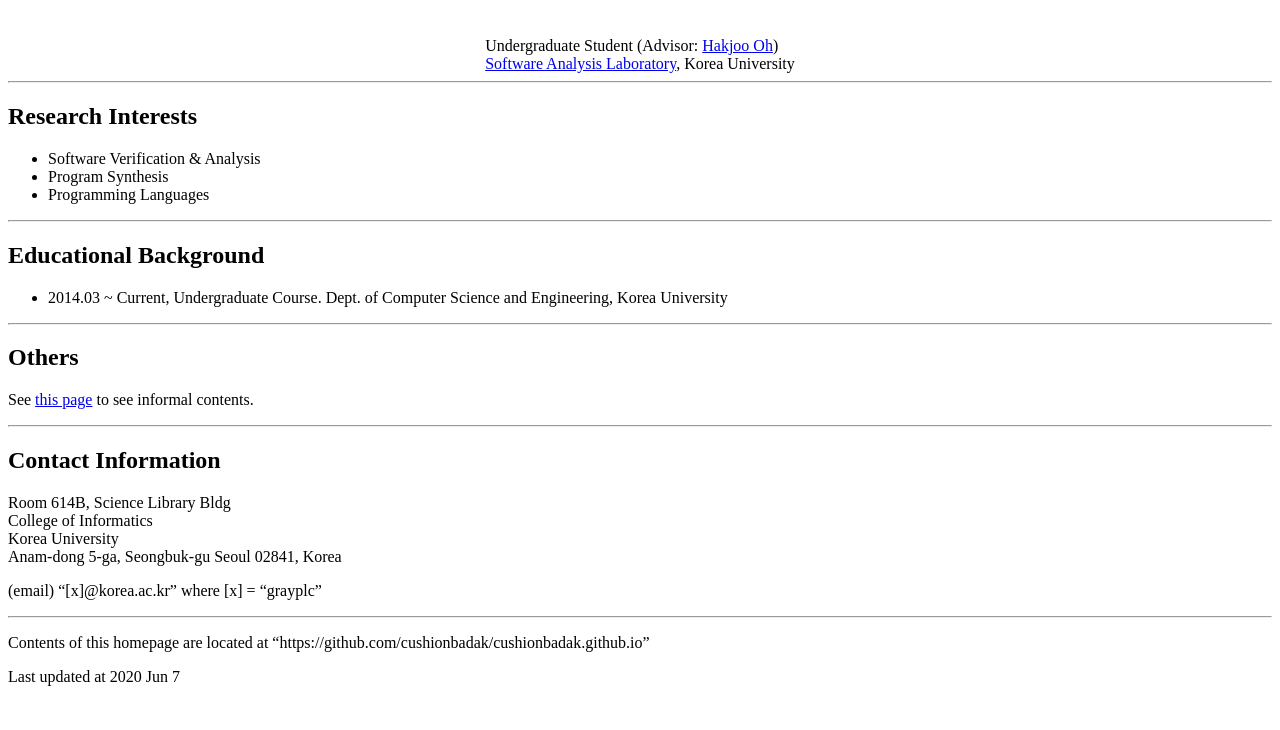
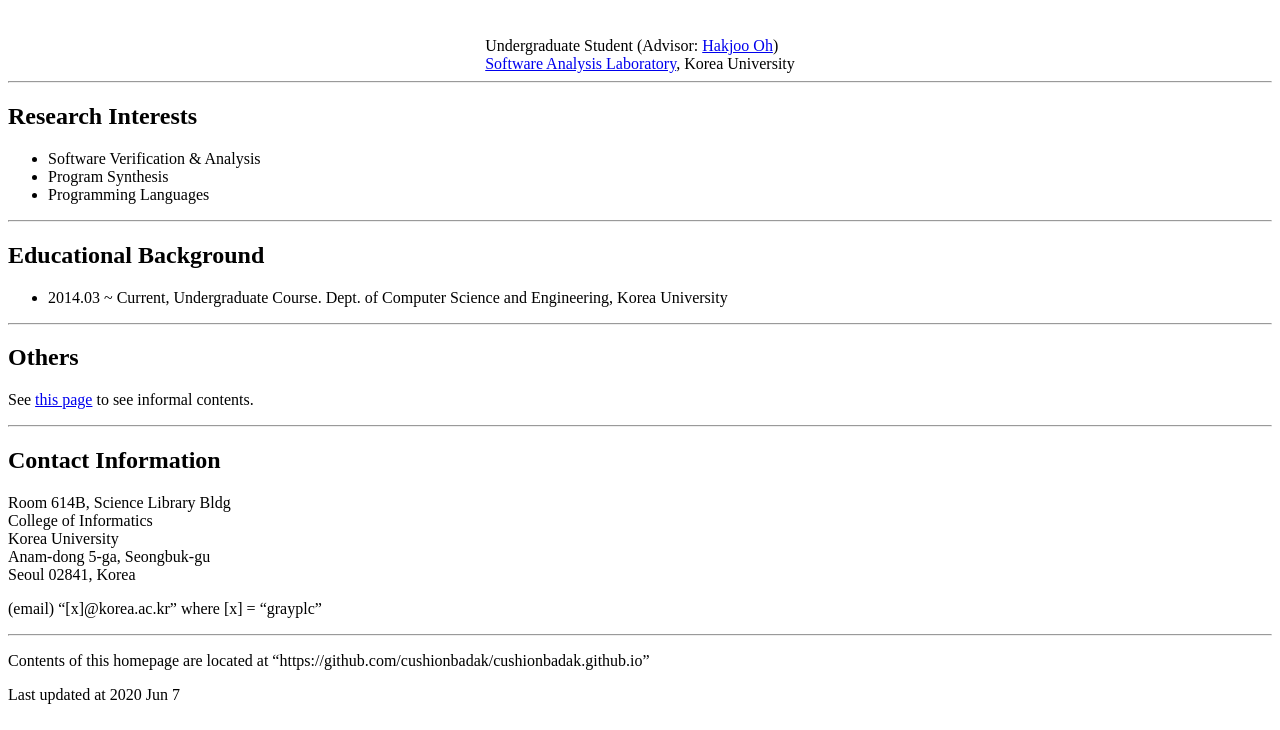
Before and after one commit to cushionbadak/cushionbadak.github.io, a plain HTML site: page index.html in a window 1280 px wide. Shown: the part 70-800 px from the top of the page. Drawn offline with Linux system fonts and the light colour scheme.

Commit message:
20200607 add newline char in address information

```diff
--- a/index.html
+++ b/index.html
@@ -45,7 +45,7 @@
         Room 614B, Science Library Bldg <br>
         College of Informatics <br>
         Korea University <br>
-        Anam-dong 5-ga, Seongbuk-gu
+        Anam-dong 5-ga, Seongbuk-gu <br>
         Seoul 02841, Korea
     </div>
 
```
